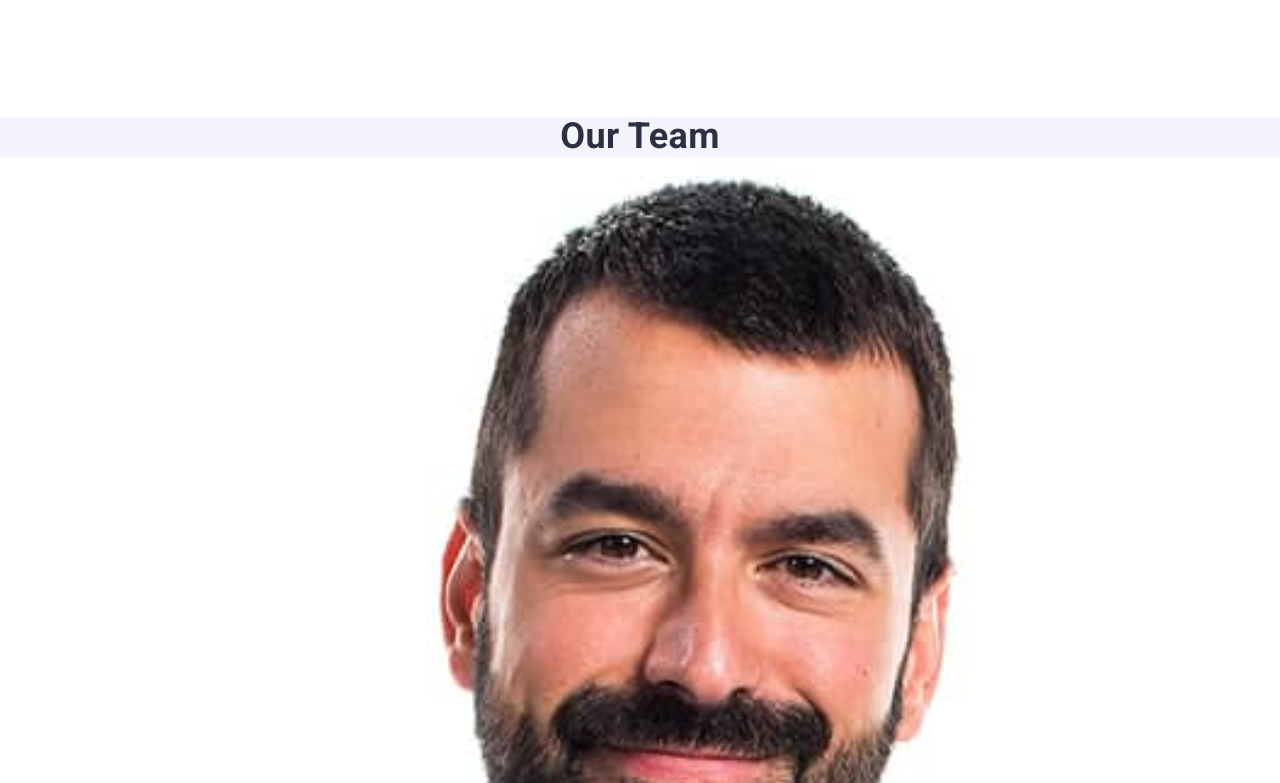
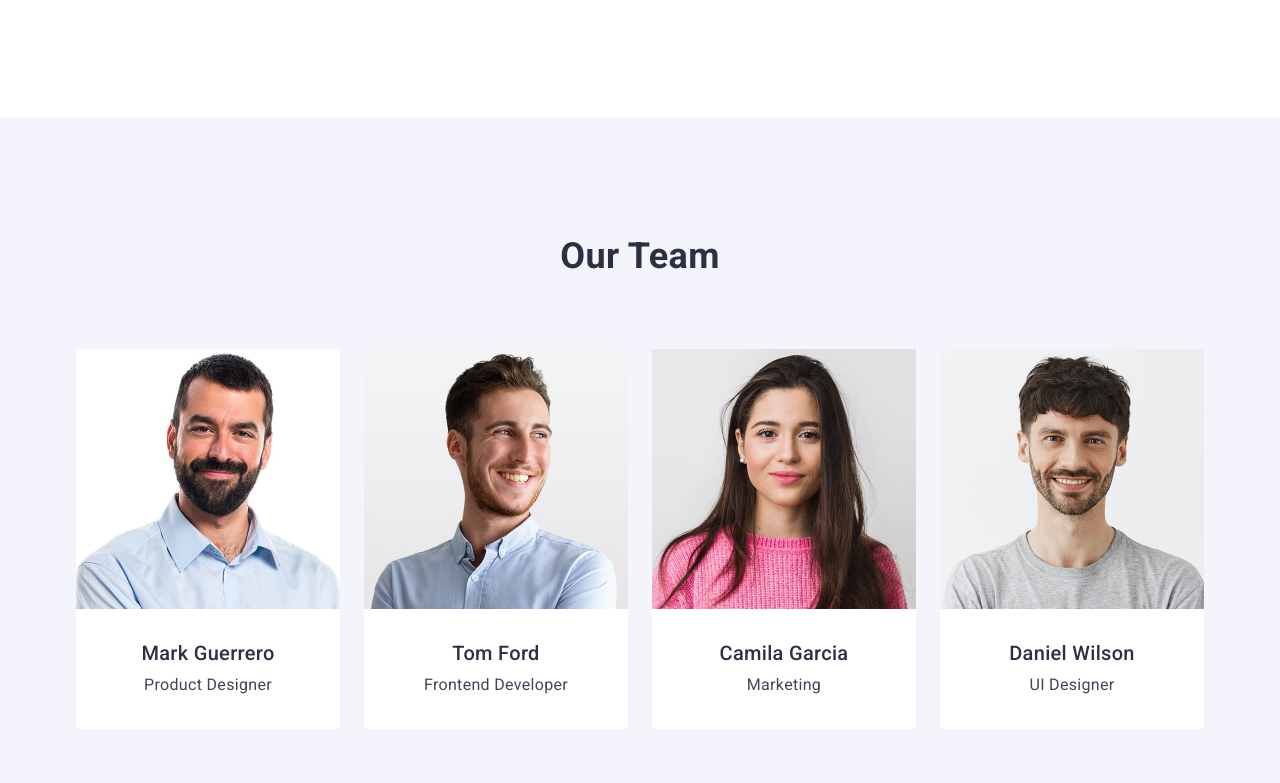
Before and after one commit to hellvita/goit-markup-hw-03, a plain HTML site: page index.html in a window 1280 px wide. Shown: the part 897-1680 px from the top of the page. Drawn offline with nearby package versions, Linux system fonts and the light colour scheme.

Commit message:
make the team section elements flex, arrange elements according to the layout

```diff
--- a/css/style.css
+++ b/css/style.css
@@ -219,4 +219,24 @@ button {
 
 .team__card {
   background-color: #fff;
+  width: 264px;
+  border-radius: 0px 0px 4px 4px;
 }
+
+.section.team .container {
+  display: flex;
+  flex-direction: column;
+  padding: 120px 0;
+  gap: 72px;
+  align-items: center;
+}
+
+.team__list {
+  display: flex;
+  gap: 24px;
+}
+
+.team__card-content.card-content {
+  text-align: center;
+  padding: 32px 0;
+}
```
